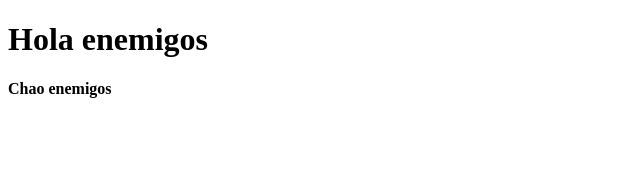
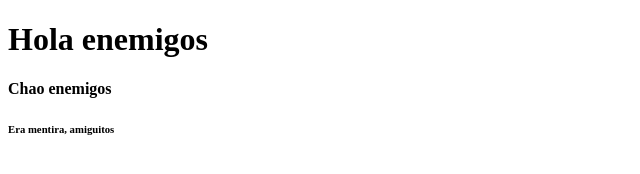
Before and after one commit to Santiag0809/Probando_GIT, a plain HTML site: page index.html in a window 1280 px wide. Shown: the full height of the page, 0-640 px from the left. Drawn offline with Linux system fonts and the light colour scheme.

Commit message:
Feat: :sparkles: My four commit

```diff
--- a/index.html
+++ b/index.html
@@ -8,5 +8,6 @@
 <body>
     <h1>Hola enemigos</h1>
     <h4>Chao enemigos</h4>
+    <h6>Era mentira, amiguitos</h6>
 </body>
 </html>
```
